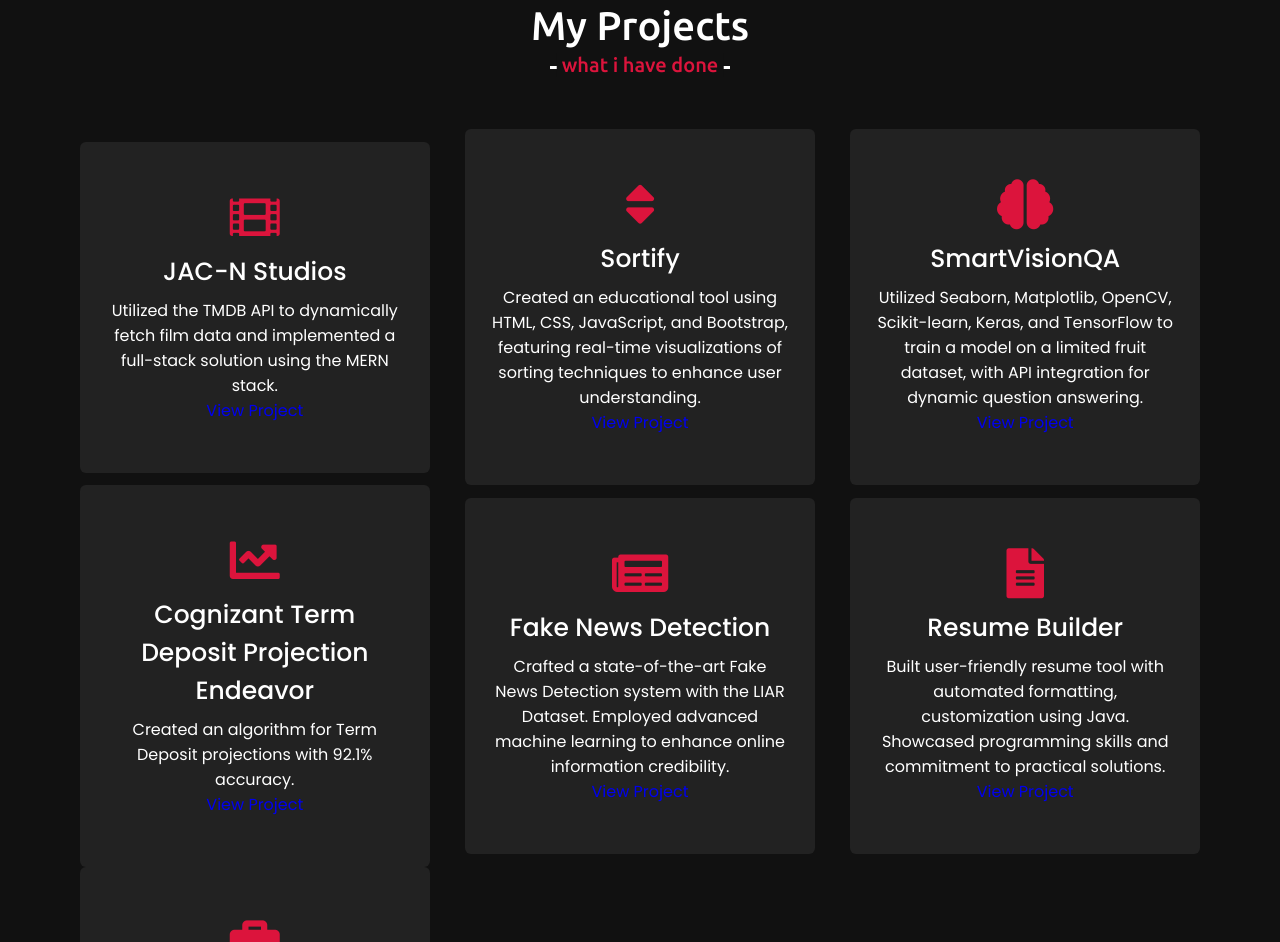
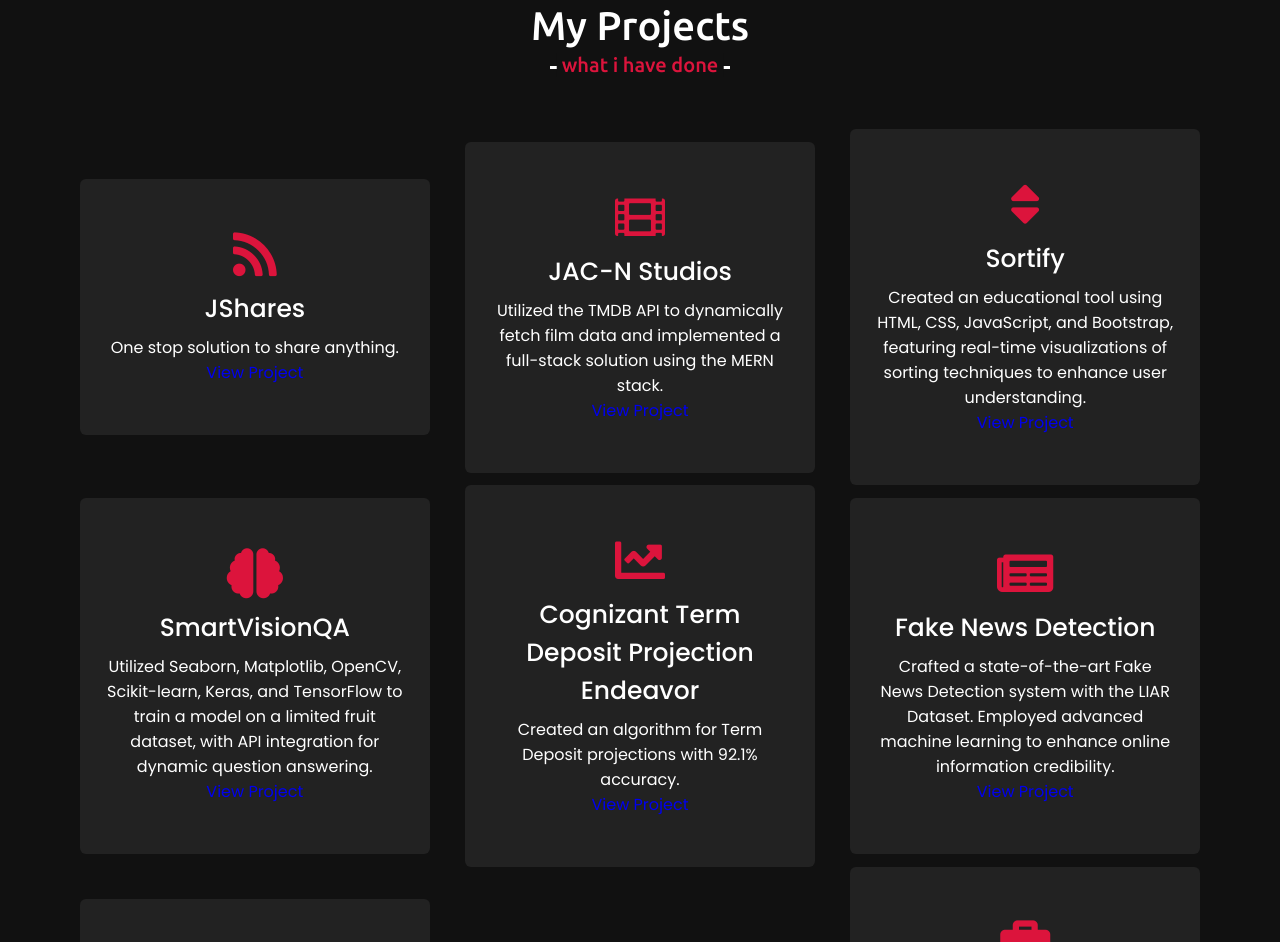
Before and after one commit to JagadeeshPadam/Portfolio, a plain HTML site: page index.html in a window 1280 px wide. Shown: the part 1630-2572 px from the top of the page. Drawn offline with nearby package versions, Linux system fonts and the light colour scheme.

Commit message:
Update index.html

```diff
--- a/index.html
+++ b/index.html
@@ -1,5 +1,4 @@
 <!DOCTYPE html>
-<!-- Created By CodingNepal -->
 <html lang="en">
 <head>
     <meta charset="UTF-8">
@@ -61,7 +60,7 @@
                         machine learning, and data science. Seeking a challenging internship or entry-level position where I can
                         apply my strong foundation in programming languages, such as C/C++, Java, and Python, along with expertise
                         in tools like GitHub, VSCode, and Anaconda.</p>
-                        <a href="https://drive.google.com/uc?export=download&id=1HmSSREmIUYVo7RUTiTfS2OKKubcOBKo9" download="downloaded_file.pdf">Download CV</a>
+                        <a href="https://drive.google.com/file/d/1CUNbsEycJKsu0MslWrWcNwd0TKzgoCz2/view?usp=sharing" download="downloaded_file.pdf">Download CV</a>
                     </div>
             </div>
         </div>
@@ -75,7 +74,16 @@
             <div class="serv-content">
                 <div class="card">
                     <div class="box">
-                        <i class="fas fa-film"></i> <!-- Film icon -->
+                        <i class="fas fa-rss"></i>
+                        <div class="text">JShares</div>
+                        <p>One stop solution to share anything.</p>
+                        <a href="https://github.com/JagadeeshPadam/JShares" target="_blank">View Project</a>
+                    </div>
+                </div>
+
+                <div class="card">
+                    <div class="box">
+                        <i class="fas fa-film"></i>
                         <div class="text">JAC-N Studios</div>
                         <p>Utilized the TMDB API to dynamically fetch film data and implemented a full-stack solution using the MERN stack.</p>
                         <a href="https://jacn-studios.vercel.app/" target="_blank">View Project</a>
```
